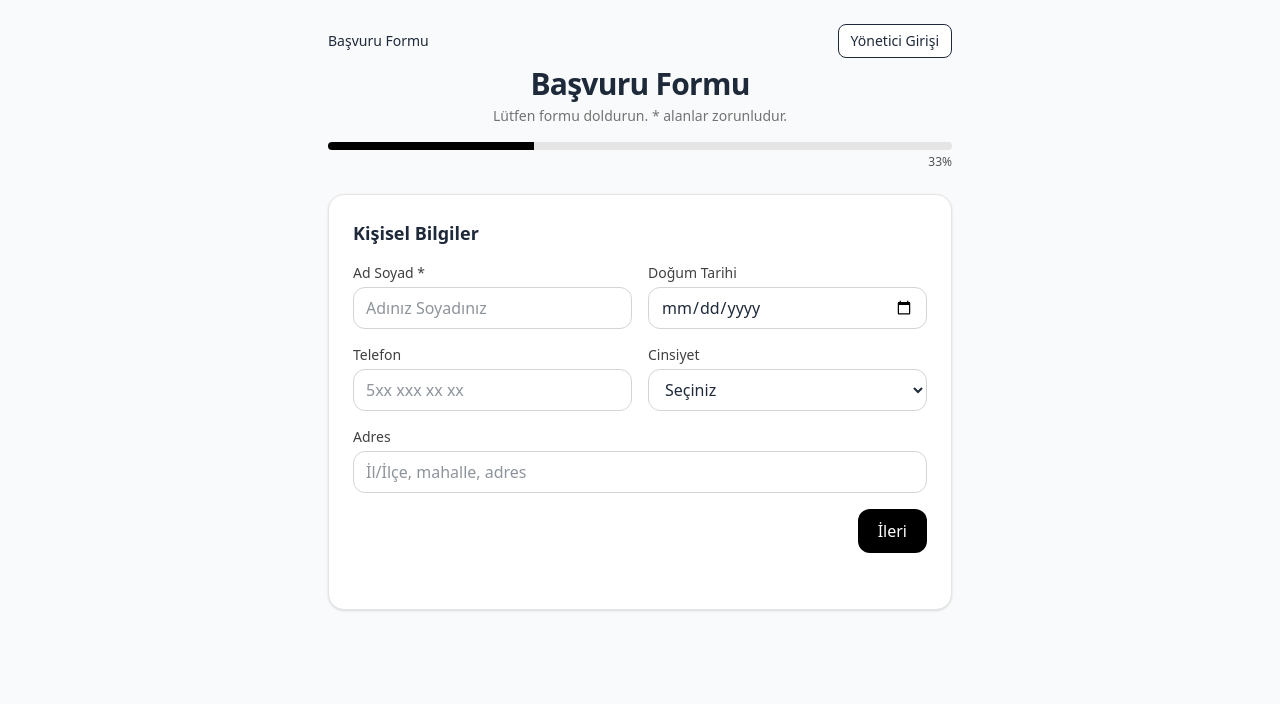
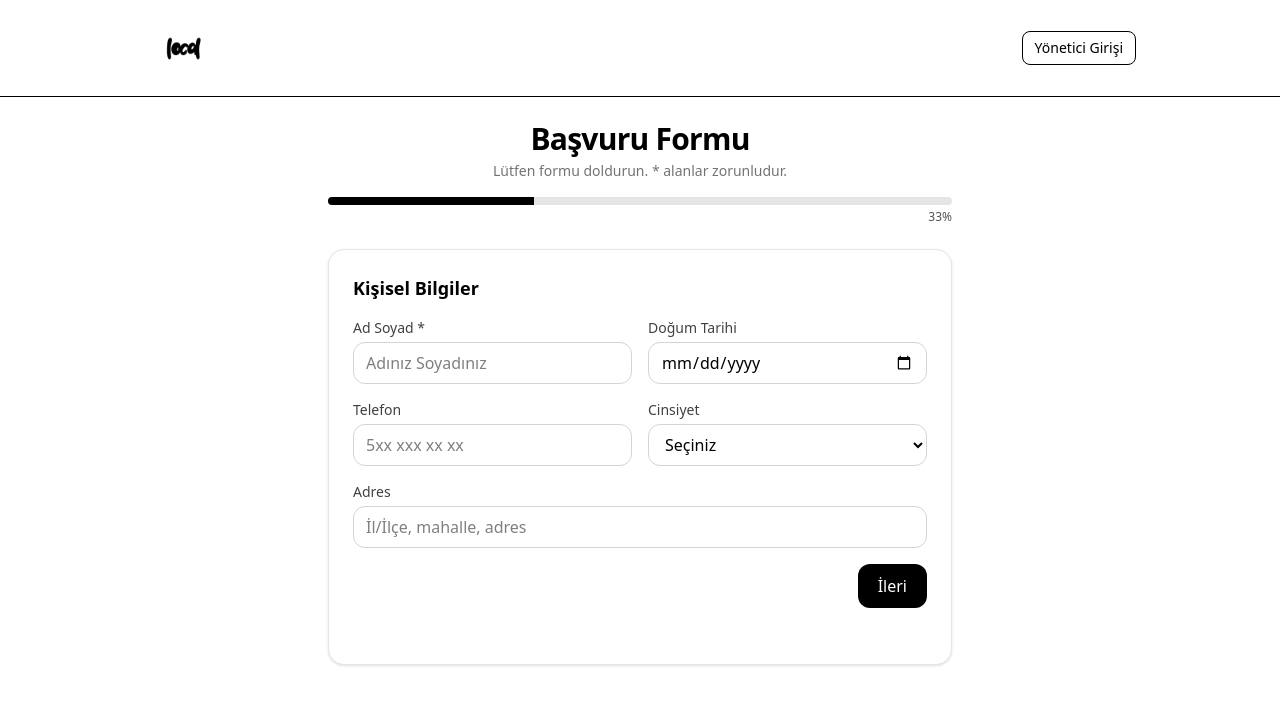
Before and after one commit to eegeren/LocalGroupForm, a Next.js app: page / in a window 1280 px wide. Shown: the top 704 px of the page. Built offline with nearby package versions, Linux system fonts and the light colour scheme.

Commit message:
fixed all error.

```diff
--- a/app/layout.tsx
+++ b/app/layout.tsx
@@ -1,17 +1,48 @@
-import "./globals.css";
-import type { Metadata } from "next";
+import type { Metadata } from "next"
+import "./globals.css"
 
 export const metadata: Metadata = {
-  title: "Başvuru Formu",
-  description: "Google Form benzeri başvuru formu",
-};
+  title: "Local Group",
+  description: "Başvuru Formu",
+}
 
 export default function RootLayout({ children }: { children: React.ReactNode }) {
   return (
-    <html lang="tr">
-      <body className="bg-gray-50 text-gray-800 antialiased">
-        {children}
+    <html lang="tr" className="h-full">
+      <body className="min-h-[100svh] flex flex-col bg-white text-black">
+        {/* Header */}
+        <header className="sticky top-0 z-40 border-b bg-white/90 backdrop-blur">
+          <div className="mx-auto max-w-5xl px-4 min-h-[96px] h-24 flex items-center justify-between">
+            <a href="/" className="inline-flex items-center gap-3">
+              {/* Sol üst logo */}
+              <img
+                src="/logo.png"
+                alt="Local Group"
+                height={80}
+                style={{
+                  height: 80,
+                  width: "auto",
+                  display: "block",
+                  objectFit: "contain",
+                }}
+              />
+              <span className="sr-only">Local Group</span>
+            </a>
+
+            <a
+              href="/admin"
+              className="inline-flex items-center rounded-lg border px-3 py-1.5 text-sm hover:bg-neutral-50"
+            >
+              Yönetici Girişi
+            </a>
+          </div>
+        </header>
+
+        {/* İçerik */}
+        <main className="grow pb-12">
+          {children}
+        </main>
       </body>
     </html>
-  );
+  )
 }
--- a/app/page.tsx
+++ b/app/page.tsx
@@ -82,7 +82,6 @@ export default function Page() {
       if (json.ok) {
         setSuccessData({ gender })
         setStatus('')
-        // reset (istersen kalsın diye boş bırakabilirsin)
         setStep(1)
       } else {
         setStatus('⚠️ Hata: ' + (json.error ?? 'Geçersiz veri veya sunucu hatası.'))
@@ -123,17 +122,6 @@ export default function Page() {
   return (
     <main className="min-h-screen">
       <div className="max-w-2xl mx-auto p-6">
-        {/* Üst başlık + Yönetici butonu */}
-        <div className="mb-2 flex items-center justify-between">
-          <div className="text-sm font-medium">Başvuru Formu</div>
-          <Link
-            href="/admin"
-            className="rounded-lg border px-3 py-1.5 text-sm bg-white hover:bg-neutral-50"
-          >
-            Yönetici Girişi
-          </Link>
-        </div>
-
         <div className="mb-6">
           <h1 className="text-3xl font-bold tracking-tight text-center">Başvuru Formu</h1>
           <p className="text-sm text-neutral-500 mt-1 text-center">
@@ -335,6 +323,7 @@ export default function Page() {
               <div className="flex gap-3 justify-between">
                 <button type="button" onClick={()=>setStep(2)} className="rounded-xl border px-5 py-2.5">Geri</button>
                 <button
+                  type="submit"
                   disabled={loading}
                   className="inline-flex items-center justify-center rounded-xl bg-black text-white px-5 py-2.5
                              font-medium disabled:opacity-60 hover:bg-neutral-800 transition"
@@ -345,7 +334,7 @@ export default function Page() {
             </>
           )}
 
-          {/* Hidden alanlar: Step1/2’de girilen zorunlular backend’e her zaman gitsin */}
+          {/* Hidden alanlar */}
           <input type="hidden" name="fullName" value={fullName} />
           <input type="hidden" name="phone" value={phone} />
           <input type="hidden" name="birthDate" value={birthDate} />
```
Also changed, not shown: public/logo.png (added), 1 other file (tests, documents, lock files or other folders).
